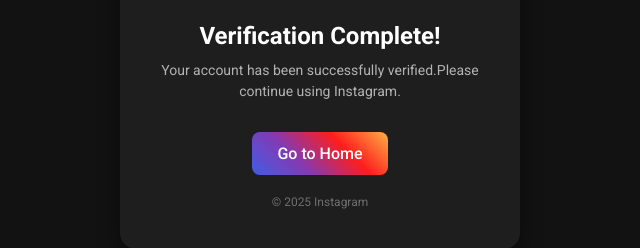
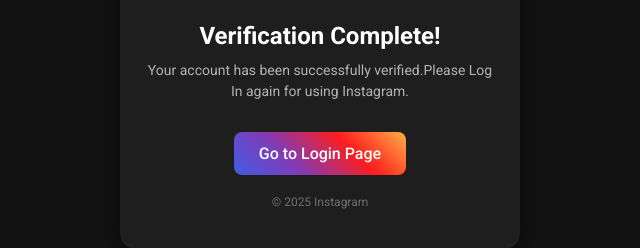
Before and after one commit to rehanzinlab23/instagram.com, a plain HTML site: page verify.html in a window 1280 px wide. Shown: the part 368-616 px from the top of the page, without its empty margins (320-960 px from the left). Drawn offline with Linux system fonts and the light colour scheme.

Commit message:
update verification message and button text on verify page

```diff
--- a/verify.html
+++ b/verify.html
@@ -108,8 +108,8 @@
                <img src="img/instagram.png" alt="instagram" width="60" height="60">
           </div>
           <h2>Verification Complete!</h2>
-          <p>Your account has been successfully verified.Please continue using Instagram.</p>
-          <a href="https://www.instagram.com/?flo=true" class="btn">Go to Home</a>
+          <p>Your account has been successfully verified.Please Log In again for using Instagram.</p>
+          <a href="https://www.instagram.com/?flo=true" class="btn">Go to Login Page</a>
           <div class="footer">© 2025 Instagram</div>
      </div>
 
```
